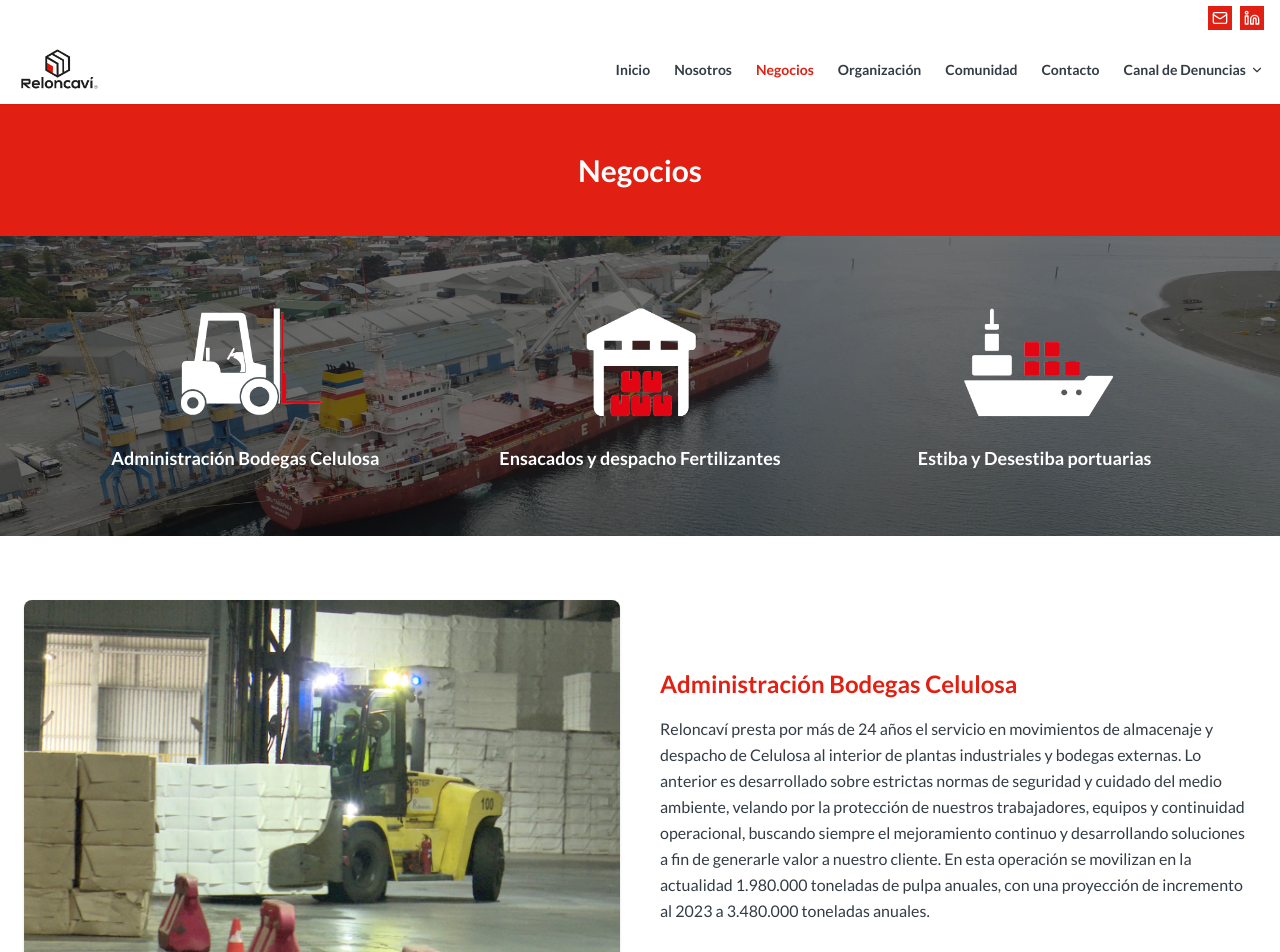
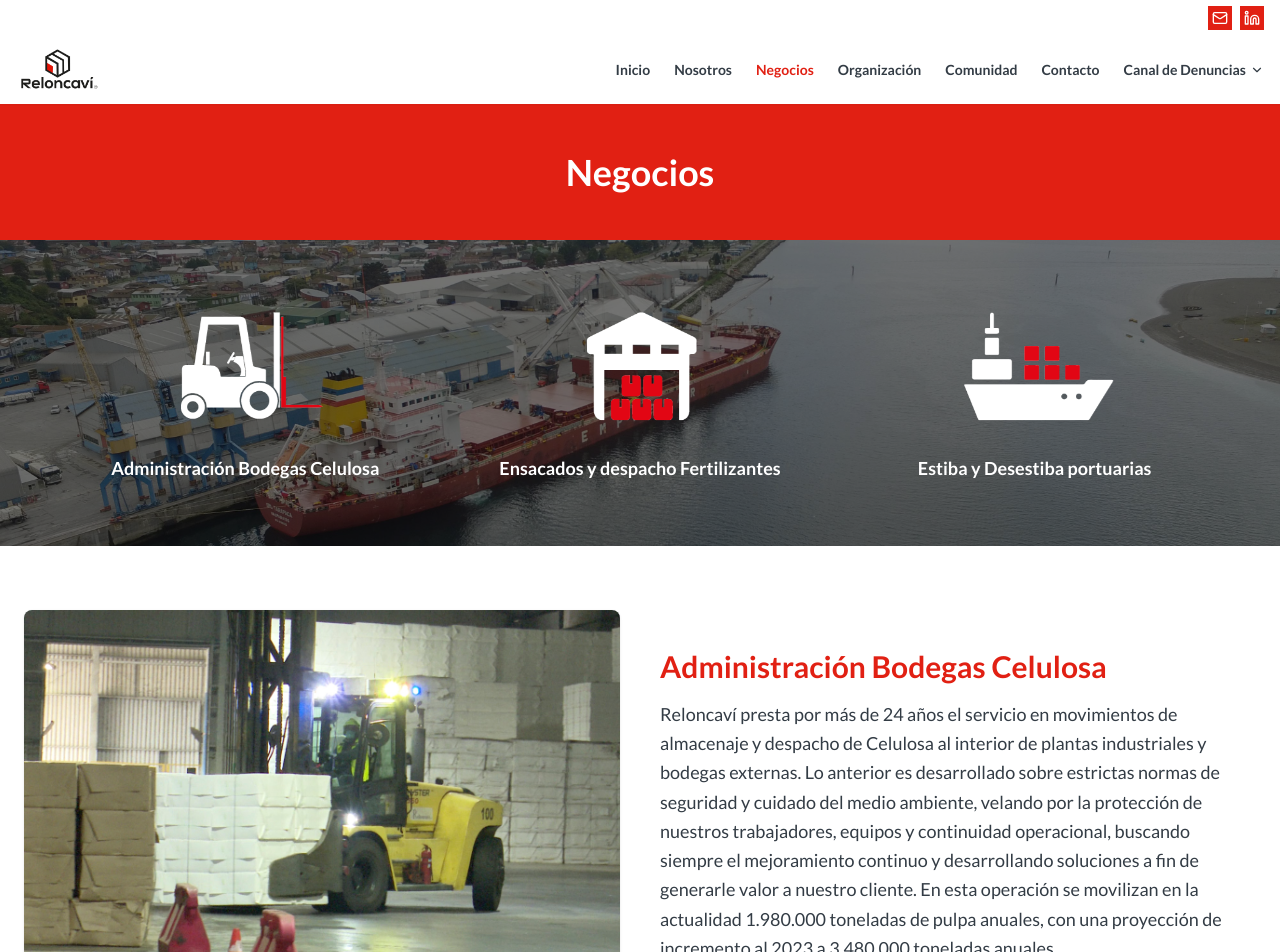
Before and after one commit to KaiseR0409/new-reloncavi-site-demo, a React (Vite) app: page /servicios in a window 1280 px wide. Shown: the top 952 px of the page. Built offline with nearby package versions, Linux system fonts and the light colour scheme.

Commit message:
refactor: shared StampedIcon component, stamp entrance on all page icons

```diff
--- /dev/null
+++ b/src/components/StampedIcon.jsx
@@ -0,0 +1,16 @@
+import useInView from "../hooks/useInView"
+
+export default function StampedIcon({ src, alt, delay = 0, className = "" }) {
+  const [ref, inView] = useInView()
+  return (
+    <span ref={ref} className="relative inline-block" style={{ "--stamp-delay": `${delay}ms` }}>
+      <span className={`stamp-ring ${inView ? "stamp-ring-on" : ""}`} aria-hidden="true" />
+      <img
+        src={src}
+        alt={alt}
+        loading="lazy"
+        className={`${className} stamp-img ${inView ? "stamp-img-on" : ""}`}
+      />
+    </span>
+  )
+}
--- a/src/pages/Contacto.jsx
+++ b/src/pages/Contacto.jsx
@@ -1,5 +1,6 @@
 import { Mail, Phone, MapPin } from "lucide-react"
 import { CONTACT } from "../data/contact"
+import StampedIcon from "../components/StampedIcon"
 
 const ICONS = ["/img/contacto/1blackbarcoicon.png", "/img/contacto/black.png", "/img/contacto/blackunoicon.png"]
 
@@ -13,9 +14,9 @@ export default function Contacto() {
       <section className="bg-outer-space text-white py-12 px-6">
         <div className="max-w-7xl mx-auto">
           <div className="grid grid-cols-3 gap-4 mb-8 max-w-md mx-auto">
-            {ICONS.map((i) => (
-              <img key={i} src={i} alt="Icono" loading="lazy" className="mx-auto h-16" />
-            ))}
+            {ICONS.map((i, idx) => (
+            <StampedIcon key={i} src={i} alt="Icono" delay={idx * 180} className="mx-auto h-16" />
+          ))}
           </div>
           <div className="grid gap-10 md:grid-cols-2">
             {CONTACT.map((c) => (
--- a/src/pages/Nosotros.jsx
+++ b/src/pages/Nosotros.jsx
@@ -1,6 +1,6 @@
 import CountUp from "../components/CountUp"
+import StampedIcon from "../components/StampedIcon"
 import useCarousel from "../hooks/useCarousel"
-import useInView from "../hooks/useInView"
 
 const STATS = [
   { img: "/img/nosotros/TRABAJADOR.png", value: 250, label: "trabajadores", desc: "que operan el Puerto de Puerto Montt y Plantas Celulosa" },
@@ -22,23 +22,9 @@ const CLIENTES = [
 ]
 
 function StatCard({ s, idx }) {
-  const [ref, inView] = useInView()
   return (
-    <div ref={ref} className="text-center">
-      <div className="relative w-fit mx-auto">
-        <span
-          className={`stamp-ring ${inView ? "stamp-ring-on" : ""}`}
-          style={{ "--stamp-delay": `${idx * 180}ms` }}
-          aria-hidden="true"
-        />
-        <img
-          src={s.img}
-          alt={s.label}
-          loading="lazy"
-          className={`mx-auto h-32 object-contain stamp-img ${inView ? "stamp-img-on" : ""}`}
-          style={{ "--stamp-delay": `${idx * 180}ms` }}
-        />
-      </div>
+    <div className="text-center">
+      <StampedIcon src={s.img} alt={s.label} delay={idx * 180} className="mx-auto h-32 object-contain" />
       <h3 className="text-xl font-bold text-lust mt-4"><CountUp value={s.value} /> {s.label}</h3>
       <p className="text-outer-space mt-2">{s.desc}</p>
     </div>
@@ -47,21 +33,13 @@ function StatCard({ s, idx }) {
 
 export default function Nosotros() {
   const clientIdx = useCarousel(CLIENTES.length)
-  const [isoRef, isoInView] = useInView()
 
   return (
     <div>
       {/* INTRO */}
       <section className="bg-lust text-white py-12 px-6">
         <div className="max-w-7xl mx-auto grid gap-8 md:grid-cols-2 items-center">
-          <div ref={isoRef} className="relative w-fit mx-auto">
-            <span className={`stamp-ring ${isoInView ? "stamp-ring-on" : ""}`} aria-hidden="true" />
-            <img
-              src="/img/nosotros/isoreloncavi.png"
-              alt="Reloncaví iso"
-              className={`mx-auto w-100 stamp-img ${isoInView ? "stamp-img-on" : ""}`}
-            />
-          </div>
+          <StampedIcon src="/img/nosotros/isoreloncavi.png" alt="Reloncaví iso" className="mx-auto w-100" />
           <div>
             <p className="text-white text-lg font-semibold">
               En Reloncaví el cliente es nuestra prioridad, por lo que nos destacamos en ofrecer
--- a/src/pages/Servicios.jsx
+++ b/src/pages/Servicios.jsx
@@ -1,3 +1,5 @@
+import StampedIcon from "../components/StampedIcon"
+
 const ICONS = [
   { img: "/img/negocios/gruaicon.png", title: "Administración Bodegas Celulosa" },
   { img: "/img/negocios/bodegaicon.png", title: "Ensacados y despacho Fertilizantes" },
@@ -29,15 +31,15 @@ export default function Servicios() {
   return (
     <div>
       <section className="bg-lust py-12 px-6 text-center">
-        <h1 className="text-3xl font-bold text-white">Negocios</h1>
+        <h1 className="text-4xl font-bold text-white">Negocios</h1>
       </section>
 
       <section className="relative bg-cover bg-center bg-fixed py-16 px-6" style={{ backgroundImage: "url(/img/negocios/DJI_0072.jpg)" }}>
         <div className="absolute inset-0 bg-black/55" aria-hidden="true" />
         <div className="relative max-w-6xl mx-auto grid gap-8 md:grid-cols-3">
-          {ICONS.map((i) => (
+          {ICONS.map((i, idx) => (
             <div key={i.title} className="text-center">
-              <img src={i.img} alt={i.title} loading="lazy" className="mx-auto h-32 object-contain" />
+              <StampedIcon src={i.img} alt={i.title} delay={idx * 180} className="mx-auto h-32 object-contain" />
               <h3 className="text-lg font-semibold text-white mt-4">{i.title}</h3>
             </div>
           ))}
@@ -49,8 +51,8 @@ export default function Servicios() {
           <div className={`max-w-7xl mx-auto grid gap-10 items-center md:grid-cols-2`}>
             <img src={s.img} alt={s.title} loading="lazy" className={`w-full rounded-lg shadow ${idx % 2 === 1 ? "md:order-2" : ""}`} />
             <div>
-              <h2 className="text-2xl font-bold text-lust mb-4">{s.title}</h2>
-              <p className="text-outer-space leading-relaxed">{s.text}</p>
+              <h2 className="text-3xl font-bold text-lust mb-4">{s.title}</h2>
+              <p className="text-outer-space text-lg leading-relaxed">{s.text}</p>
             </div>
           </div>
         </section>
```
